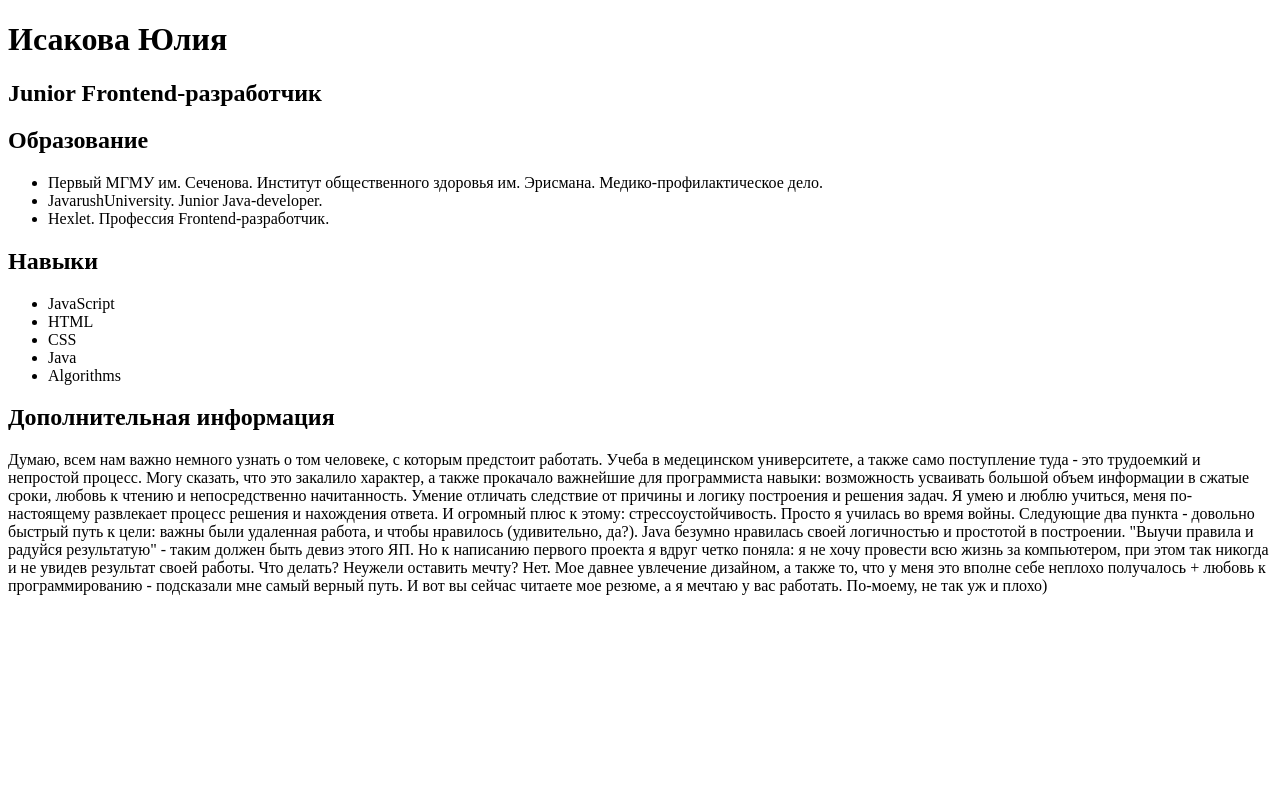
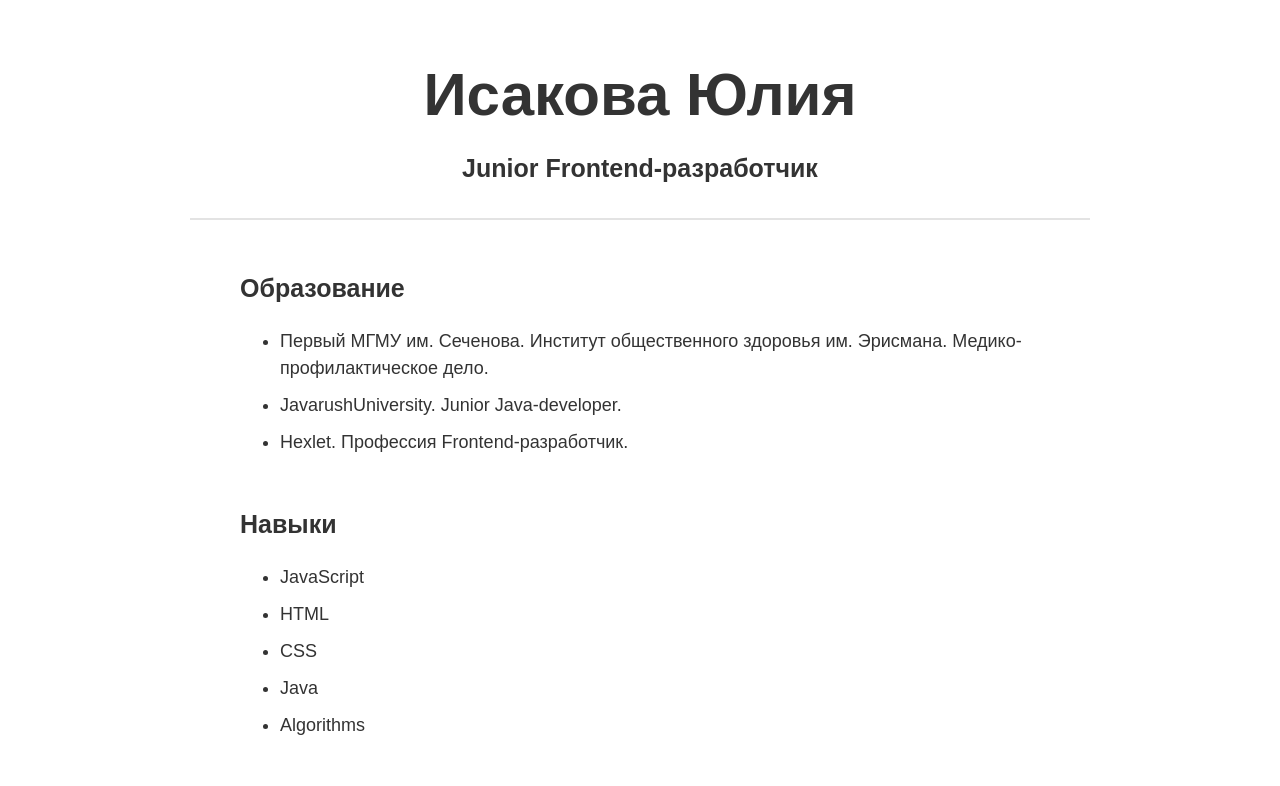
Before and after one commit to Julia-Tisa/julia-tisa.github.io, a plain HTML site: page index.html in a window 1280 px wide. Shown: the top 786 px of the page. Drawn offline with Linux system fonts and the light colour scheme.

Commit message:
Update index.html

```diff
--- a/index.html
+++ b/index.html
@@ -4,7 +4,62 @@
     <meta charset="UTF-8">
     <meta name="viewport" content="width=device-width, initial-scale=1.0">
     <title>Моё описание</title>
-    <link rel="stylesheets" href="style.css">
+    <style>
+      body {
+  margin: 0;
+
+  color: #333;
+  font-size: 18px;
+
+  font-family: sans-serif;
+  line-height: 1.5;
+}
+
+
+h1 {
+  margin-top: 50px;
+  margin-bottom: 10px;
+
+  font-size: 60px;
+  text-align: center;
+}
+
+
+
+h2 {
+
+  margin-top: 0;
+  padding-bottom: 30px;
+
+  font-size: 25px;
+  text-align: center;
+
+
+  border-bottom: 2px solid #e3e3e3;
+}
+
+main {
+  width: 900px;
+  margin: auto;
+}
+
+section {
+  margin: 50px 0;
+  padding: 0 50px;
+}
+
+section h2 {
+  padding: 0;
+
+  text-align: left;
+
+  border: none;
+}
+
+ul li {
+  margin-bottom: 10px;
+}
+    </style>
   </head>
   <body>
     <main>
```
